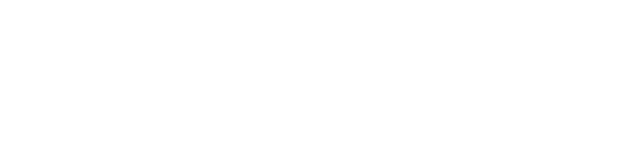
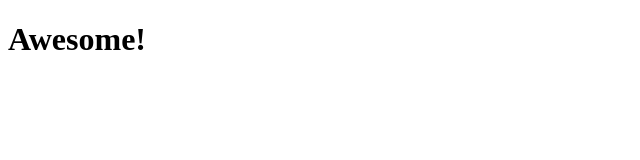
Before and after one commit to shannonjen/class_git, a plain HTML site: page index.html in a window 1280 px wide. Shown: the whole page, without its empty margins (0-640 px from the left). Drawn offline with Linux system fonts and the light colour scheme.

Commit message:
make awesome

```diff
--- a/index.html
+++ b/index.html
@@ -5,6 +5,7 @@
 	<title>Document</title>
 </head>
 <body>
+	<h1>Awesome!</h1>
 
 </body>
 </html>
```
